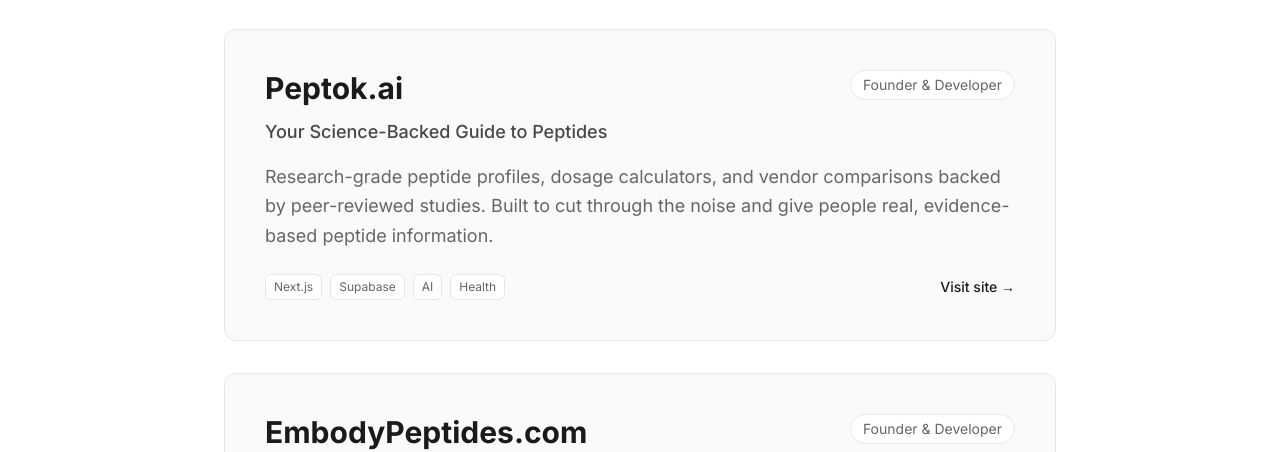
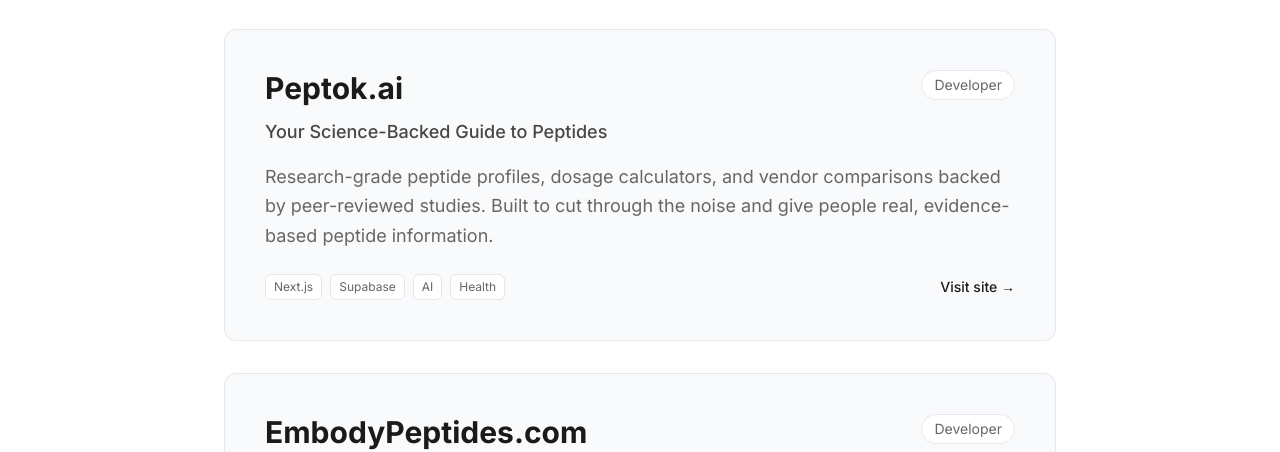
Before and after one commit to kkeeland/pronoia, a Next.js app in the folder pronoia-site/: page /projects in a window 1280 px wide. Shown: the part 348-800 px from the top of the page. Built offline with nearby package versions, Linux system fonts and the light colour scheme.

Commit message:
fix: change role to Developer on portfolio

```diff
--- a/pronoia-site/app/projects/page.tsx
+++ b/pronoia-site/app/projects/page.tsx
@@ -12,7 +12,7 @@
         tagline: "Your Science-Backed Guide to Peptides",
         description:
             "Research-grade peptide profiles, dosage calculators, and vendor comparisons backed by peer-reviewed studies. Built to cut through the noise and give people real, evidence-based peptide information.",
-        role: "Founder & Developer",
+        role: "Developer",
         url: "https://peptok.ai",
         tags: ["Next.js", "Supabase", "AI", "Health"],
     },
@@ -21,7 +21,7 @@
         tagline: "The World's Purest Peptides",
         description:
             "A research peptide vendor built from the ground up — from brand identity to e-commerce infrastructure. Focused on purity, transparency, and trust in a space that desperately needs it.",
-        role: "Founder & Developer",
+        role: "Developer",
         url: "https://embodypeptides.com",
         tags: ["E-Commerce", "Branding", "Health"],
     },
```
